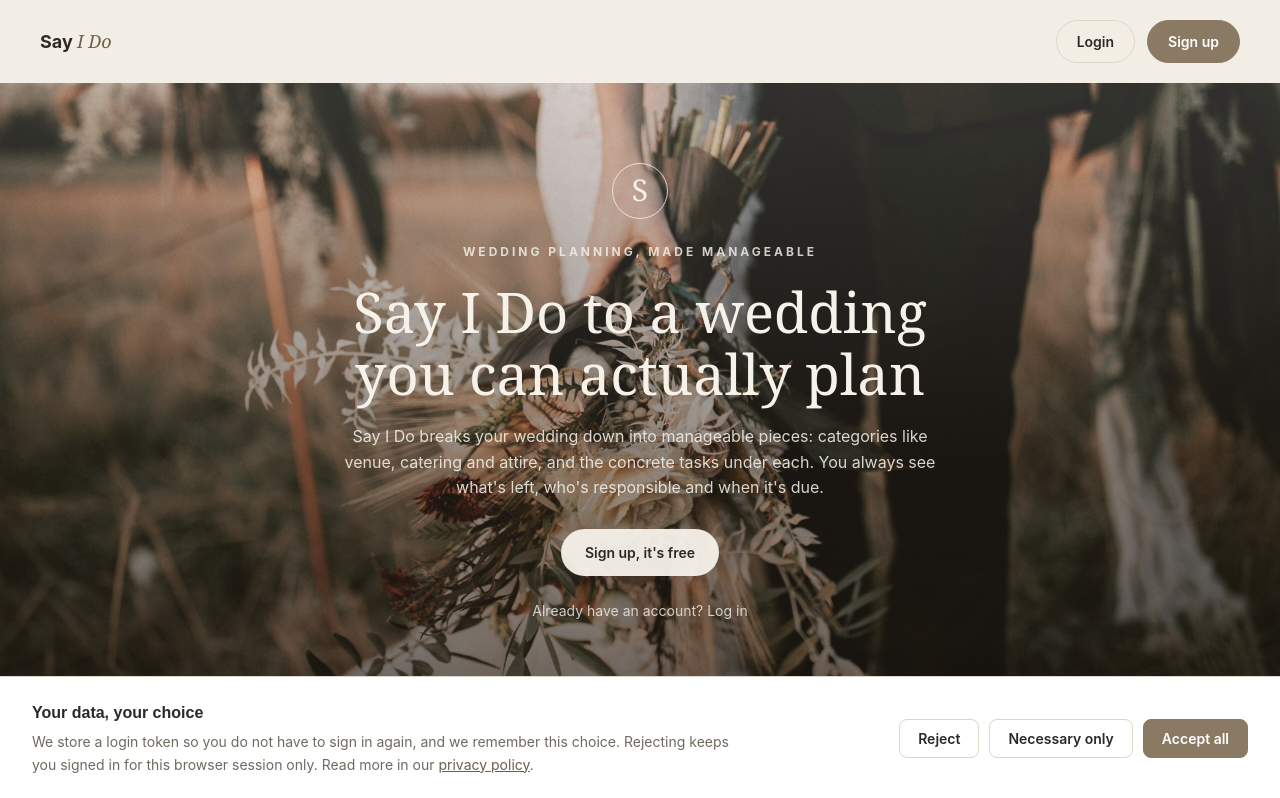
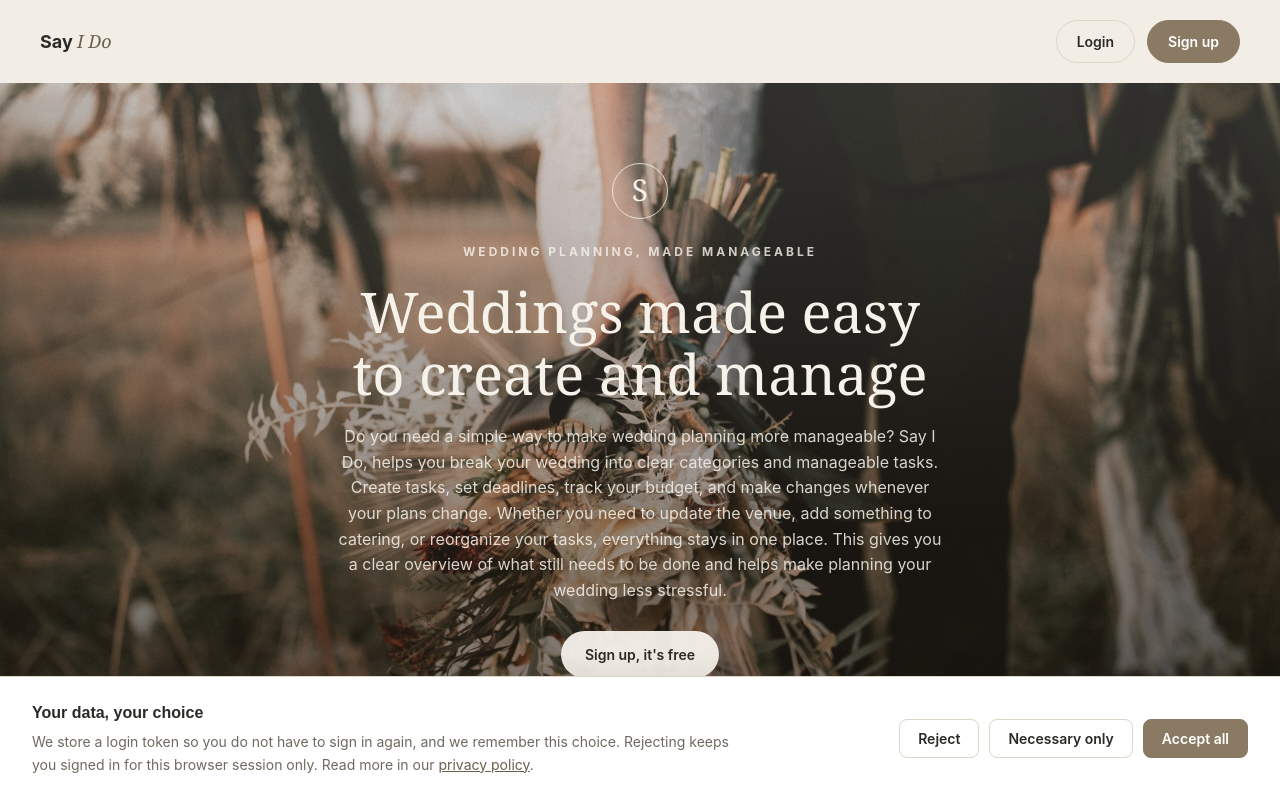
Before and after one commit to Rovelt123/4.Sem-Sys, a React (Vite) app in the folder frontend/: page / in a window 1280 px wide. Shown: the top 798 px of the page. Built offline with nearby package versions, Linux system fonts and the light colour scheme.

Commit message:
Update landing page with clear tool description

```diff
--- a/frontend/src/pages/landingpage/components/Landingpage-section.jsx
+++ b/frontend/src/pages/landingpage/components/Landingpage-section.jsx
@@ -20,13 +20,16 @@ function LandingpageSection(){
 
                     <p className={styles.sloganText}>WEDDING PLANNING, MADE MANAGEABLE</p>
 
-                    <h1 className={styles.titleText}>Say I Do to a wedding you can actually plan</h1>
+                    <h1 className={styles.titleText}>Weddings made easy to create and manage</h1>
 
                     <p className={styles.text}>
-                        Say I Do breaks your wedding down into manageable pieces:
-                        categories like venue, catering and attire, and the concrete tasks under each.
-                        You always see what's left, who's responsible
-                        and when it's due.
+                        Do you need a simple way to make wedding planning more manageable?
+
+                        Say I Do, helps you break your wedding into clear categories and manageable tasks.
+                        Create tasks, set deadlines, track your budget, and make changes whenever your plans change.
+
+                        Whether you need to update the venue, add something to catering, or reorganize your tasks, everything stays in one place.
+                        This gives you a clear overview of what still needs to be done and helps make planning your wedding less stressful.
                     </p>
 
                     <NavLink to="/register" className={styles.signupButton}>Sign up, it's free</NavLink>
```
